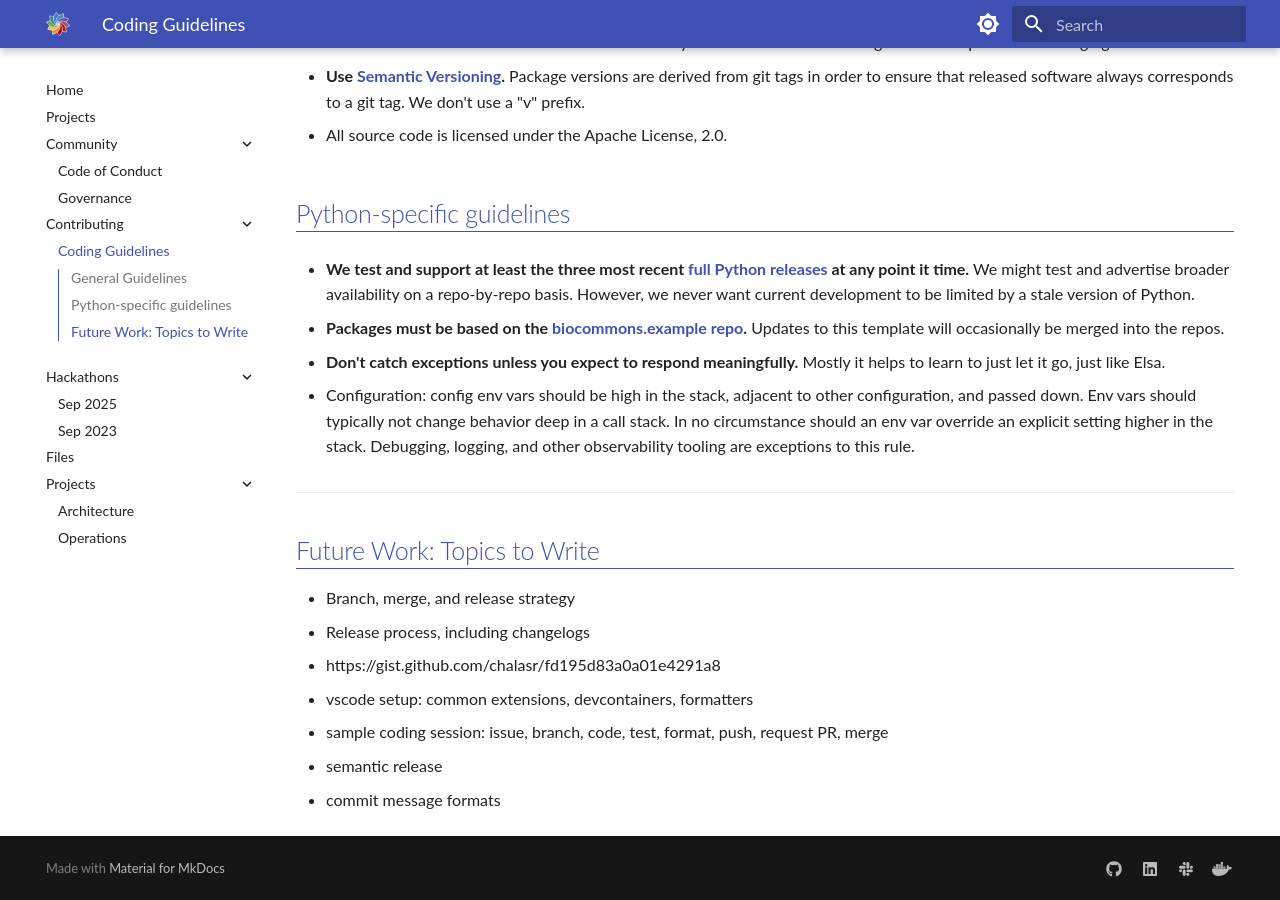
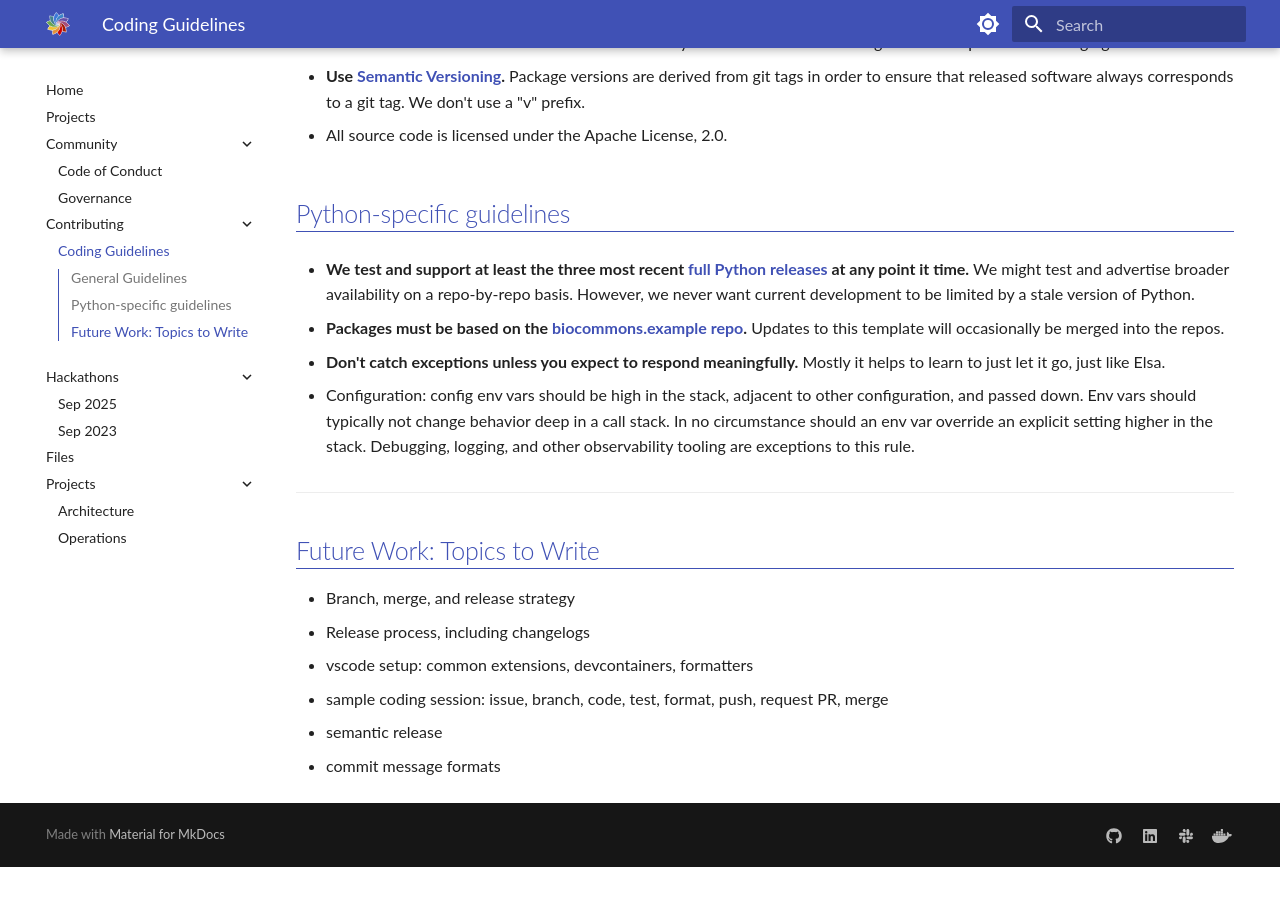
Before and after one commit to biocommons/biocommons.github.io, an MkDocs documentation site: the page built from docs/contributing/coding-guidelines.md, in a window 1280 px wide and 900 px high, scrolled down 724 px. Built offline with MkDocs 1.6.1 and Material for MkDocs 9.7.7, drawn with Linux system fonts in a browser that asks for light colours; after the commit the page ends 1591 px from its top, so only the background shows below that; some of the changed lines change nothing that is shown.

Commit message:
remove gist link

```diff
--- a/docs/contributing/coding-guidelines.md
+++ b/docs/contributing/coding-guidelines.md
@@ -70,7 +70,6 @@ git tags in order to ensure that released software always corresponds to a git t
 
 - Branch, merge, and release strategy
 - Release process, including changelogs
-- https://gist.github.com/chalasr/fd195d83a0a01e4291a8
 - vscode setup: common extensions, devcontainers, formatters
 - sample coding session: issue, branch, code, test, format, push, request PR, merge
 - semantic release
```
